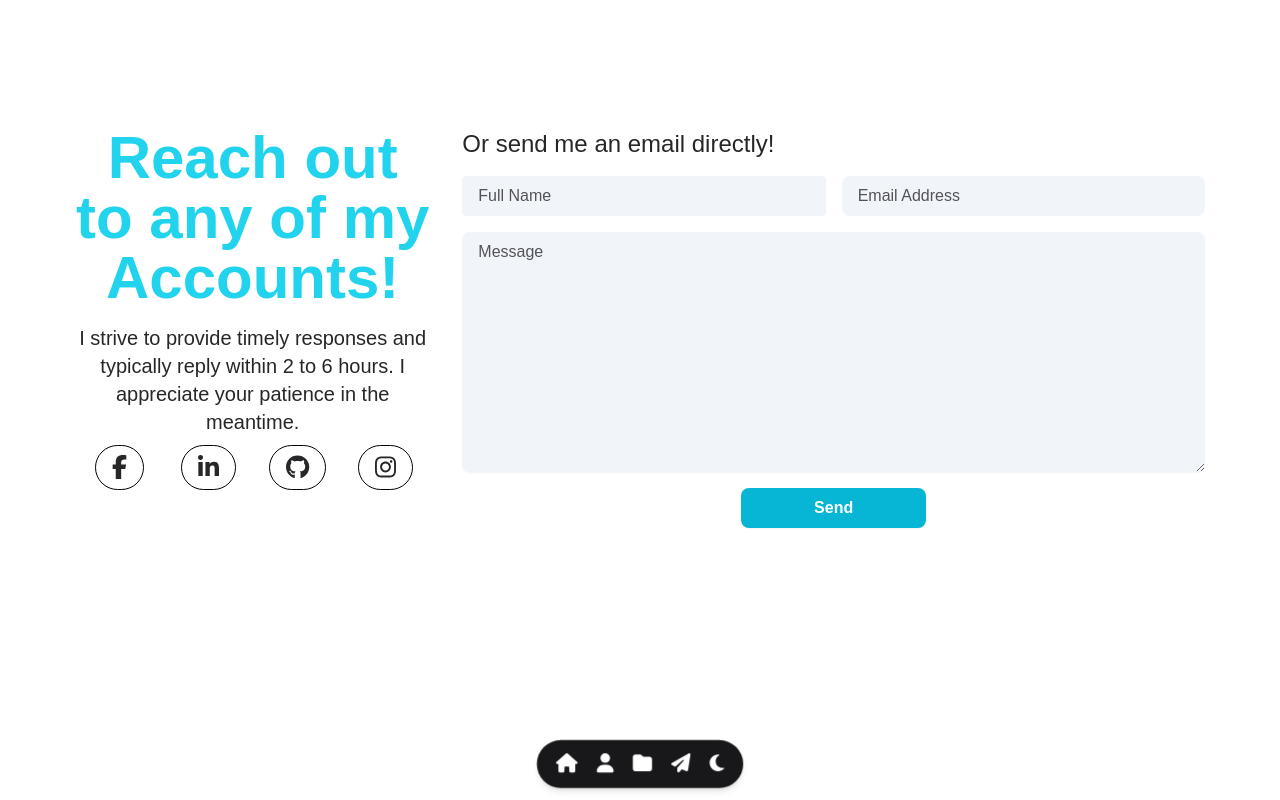
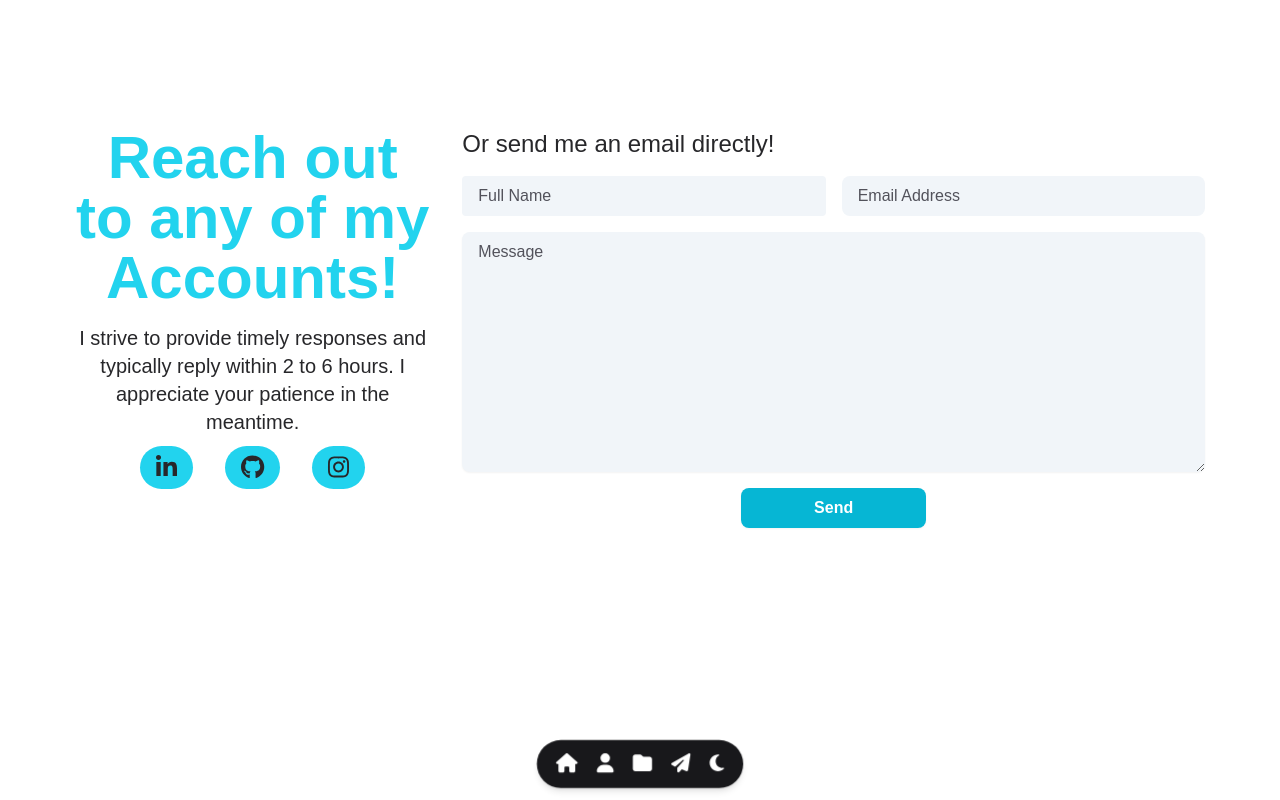
Before and after one commit to JericNisperos/NextJs-Portfolio, a Next.js app in the folder nextjs-portfolio/: page /sections/ContactBlock in a window 1280 px wide. Built offline with nearby package versions, Linux system fonts and the light colour scheme; a web font is replaced by a local one.

Commit message:
fixed linkitems

```diff
--- /dev/null
+++ b/nextjs-portfolio/src/pages/components/LinkItems.js
@@ -0,0 +1,16 @@
+import React from 'react'
+import { motion } from 'framer-motion';
+import { FontAwesomeIcon } from '@fortawesome/react-fontawesome';
+import Link from 'next/link';
+
+function LinkItems({ href, icon }) {
+    return (
+      <motion.span whileHover={{ scale: 1.5 }} whileTap={{ scale: 1.2 }}>
+        <Link href={href} className="mx-4 px-4 py-2 rounded-full dark:bg-blue-400 bg-cyan-400 hover:dark:bg-cyan-500 hover:bg-cyan-300" target="_blank">
+          <FontAwesomeIcon icon={icon} />
+        </Link>
+      </motion.span>
+    );
+  }
+
+export default LinkItems
--- a/nextjs-portfolio/src/pages/sections/AboutBlock.js
+++ b/nextjs-portfolio/src/pages/sections/AboutBlock.js
@@ -24,10 +24,11 @@ import {
   SiUnity,
 } from "react-icons/si";
 import { FaAngular, FaCss3Alt, FaFigma, FaGithub, FaHtml5, FaJs, FaNodeJs, FaReact, faAngular } from "react-icons/fa";
-import { faFacebookF, faGithub, faGithubAlt, faLinkedinIn } from "@fortawesome/free-brands-svg-icons";
+import { faFacebookF, faGithub, faGithubAlt, faInstagram, faLinkedinIn } from "@fortawesome/free-brands-svg-icons";
 
 import { DiMysql } from "react-icons/di";
 import BrandItems from "../components/BrandItems";
+import LinkItems from "../components/LinkItems";
 
 function AboutBlock() {
   const [activeAbout, setActiveAbout] = useState("Introduction");
@@ -44,7 +45,7 @@ function AboutBlock() {
         </motion.span>
 
         <section className="flex-none max-w-[1226px] items-center justify-center mx-auto py-4">
-          <div className="grid lg:grid-cols-3 grid-cols-1">
+          <div className="grid xl:grid-cols-3 grid-cols-1">
             <div className="col-span-1 items-center justify-center text-center px-12 py-12 my-auto">
               <motion.img
                 src="https://media.licdn.com/dms/image/C4D03AQFSw5IUBtJMFQ/profile-displayphoto-shrink_800_800/0/1656220254047?e=1686182400&v=beta&t=J5XvkLlyzNwC7DBRnjh0ny925D_VO0prFlRVq0MufZA"
@@ -54,6 +55,12 @@ function AboutBlock() {
                 animate={{ opacity: 1 }}
                 transition={{ duration: 1 }}
               />
+              <div className="flex mx-auto items-center justify-center my-8">
+              {/* <LinkItems href="https://www.facebook.com/NisperosJeric" icon={faFacebookF} /> */}
+                  <LinkItems href="https://www.linkedin.com/in/jeric-nisperos-38055a11b/" icon={faLinkedinIn} />
+                  <LinkItems href="https://github.com/JericNisperos" icon={faGithub} />
+                  <LinkItems href="https://www.instagram.com/_nisperosjeric/" icon={faInstagram} />
+              </div>
             </div>
 
             <div className="col-span-2 max-w-[1226px] text-sm md:text-base">
--- a/nextjs-portfolio/src/pages/sections/ContactBlock.js
+++ b/nextjs-portfolio/src/pages/sections/ContactBlock.js
@@ -6,6 +6,7 @@ import { motion } from "framer-motion";
 import { FontAwesomeIcon } from "@fortawesome/react-fontawesome";
 import emailjs from "@emailjs/browser";
 import { faDiscord, faFacebookF, faGithub, faInstagram, faLinkedin, faLinkedinIn } from "@fortawesome/free-brands-svg-icons";
+import LinkItems from "../components/LinkItems";
 
 function ContactBlock() {
   const form = useRef();
@@ -43,15 +44,7 @@ function ContactBlock() {
     handleOpenModal();
   };
 
-  function LinkItems({ href, icon }) {
-    return (
-      <motion.span whileHover={{ scale: 1.5 }} whileTap={{ scale: 1.2 }}>
-        <Link href={href} className="mx-4 border px-4 py-2 rounded-full dark:border-white border-black hover:dark:bg-cyan-500 hover:bg-cyan-300" target="_blank">
-          <FontAwesomeIcon icon={icon} />
-        </Link>
-      </motion.span>
-    );
-  }
+
 
   return (
     <div id="contact" className="max-w-[1226px] justify-center items-center flex mx-auto relative transition-colors duration-0 ease-in-out pt-12 pb-24  dark:bg-zinc-900 bg-white">
@@ -68,8 +61,8 @@ function ContactBlock() {
               <p className=" dark:text-white text-zinc-800 md:text-xl text-center text-2xl mt-8">I strive to provide timely responses and typically reply within 2 to 6 hours. I appreciate your patience in the meantime.</p>
 
               <div className="text-2xl dark:text-white text-zinc-800 flex mx-auto items-center justify-center mt-8">
-                <div className="grid grid-cols-4 items-center justify-center mx-auto">
-                  <LinkItems href="https://www.facebook.com/NisperosJeric" icon={faFacebookF} />
+                <div className="flex items-center justify-center mx-auto">
+                  {/* <LinkItems href="https://www.facebook.com/NisperosJeric" icon={faFacebookF} /> */}
                   <LinkItems href="https://www.linkedin.com/in/jeric-nisperos-38055a11b/" icon={faLinkedinIn} />
                   <LinkItems href="https://github.com/JericNisperos" icon={faGithub} />
                   <LinkItems href="https://www.instagram.com/_nisperosjeric/" icon={faInstagram} />
```
